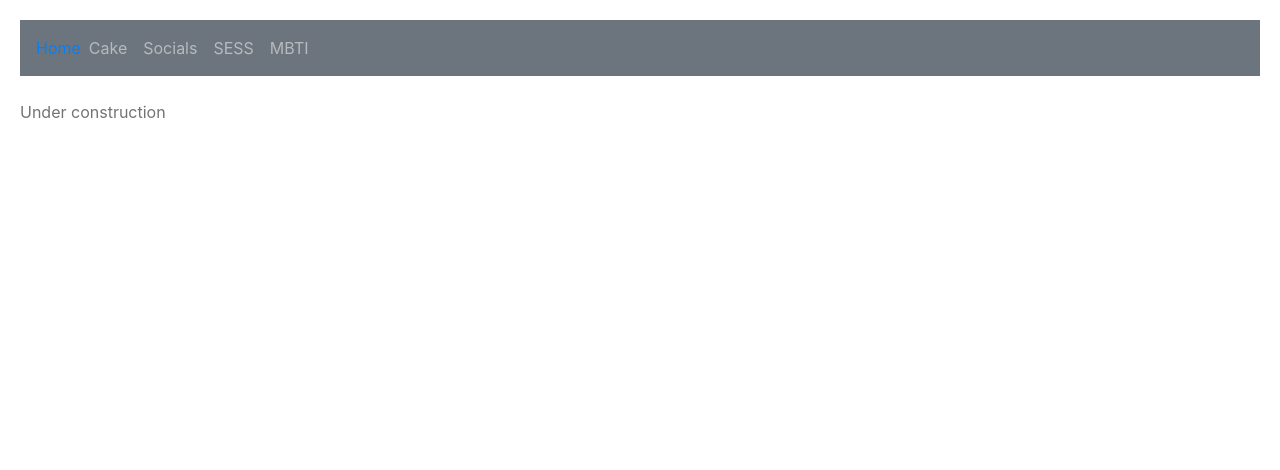
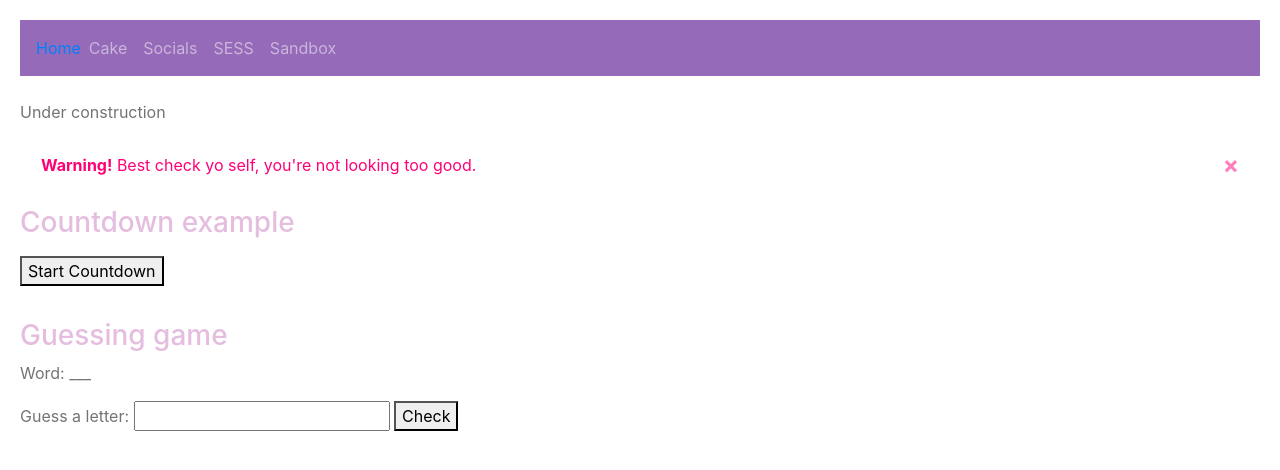
Before and after one commit to motency/Annies-corner, a plain HTML site: page sandbox.html in a window 1280 px wide. Drawn offline with nearby package versions, Linux system fonts and the light colour scheme.

Commit message:
Update and rename mbti.html to sandbox.html

```diff
--- a/mbti.html
+++ b/sandbox.html
@@ -1,7 +1,7 @@
 <!DOCTYPE html>
 <html>
     <head>
-        <title>MBTI</title>
+        <title>Sandbox</title>
         <link rel="stylesheet" href="CSS/index_smartass.css">
         <meta charset="utf-8">
         <meta name="viewport" content="width=device-width, initial-scale=1">
@@ -9,9 +9,10 @@
         <script src="https://cdn.jsdelivr.net/npm/jquery@3.6.3/dist/jquery.slim.min.js"></script>
         <script src="https://cdn.jsdelivr.net/npm/popper.js@1.16.1/dist/umd/popper.min.js"></script>
         <script src="https://cdn.jsdelivr.net/npm/bootstrap@4.6.2/dist/js/bootstrap.bundle.min.js"></script>
+        <script src="JS/samplejs.js"></script>
     </head>
-    <body>
-        <nav class="navbar navbar-expand-md bg-secondary navbar-dark">
+    <body onload="displayWord()">
+        <nav id="navbar-bg" class="navbar navbar-expand-md navbar-dark">
             <a id="navbar-brand" href="index.html">Home</a>
             <!-- Toggler/collapsibe Button -->
             <button class="navbar-toggler" type="button" data-toggle="collapse" data-target="#collapsibleNavbar">
@@ -31,7 +32,7 @@
                   <a class="nav-link" href="sess.html">SESS</a>
                 </li>
                 <li class="nav-item">
-                  <a class="nav-link" href="mbti.html">MBTI</a>
+                  <a class="nav-link" href="sandbox.html">Sandbox</a>
                 </li>
               </ul>
             </div>
@@ -39,5 +40,18 @@
           <p>
             <br>Under construction
           </p>
+          <div id="check-self" class="alert">
+            <button id="ex" type="button" class="close" data-dismiss="alert">&times;</button>
+            <strong>Warning!</strong> Best check yo self, you're not looking too good.
+          </div>
+          <h3>Countdown example</h3>
+          <ul id="countdown-list"></ul>
+          <button onclick="countdownTen()">Start Countdown</button>
+          <h3><br>Guessing game</h3>
+          <p>Word: <span id="selectedWord"></span></p>
+          <label>Guess a letter:</label>
+          <input type="text" id="guess">
+          <button type="button" onclick="checkGuess()">Check</button>
+          <p id="result"></p>
     </body>
 </html>
```
